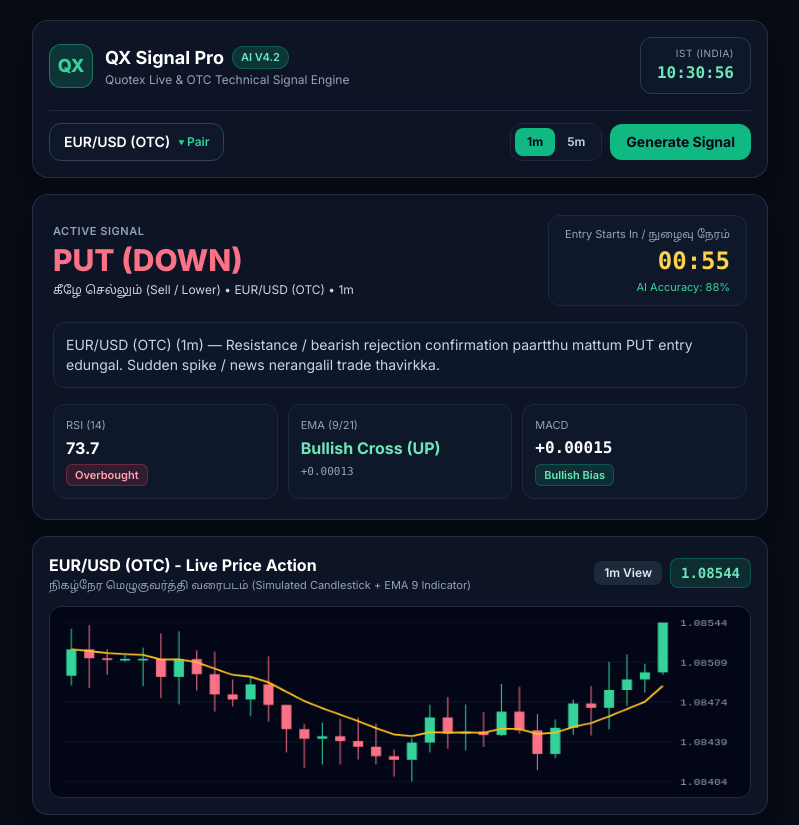
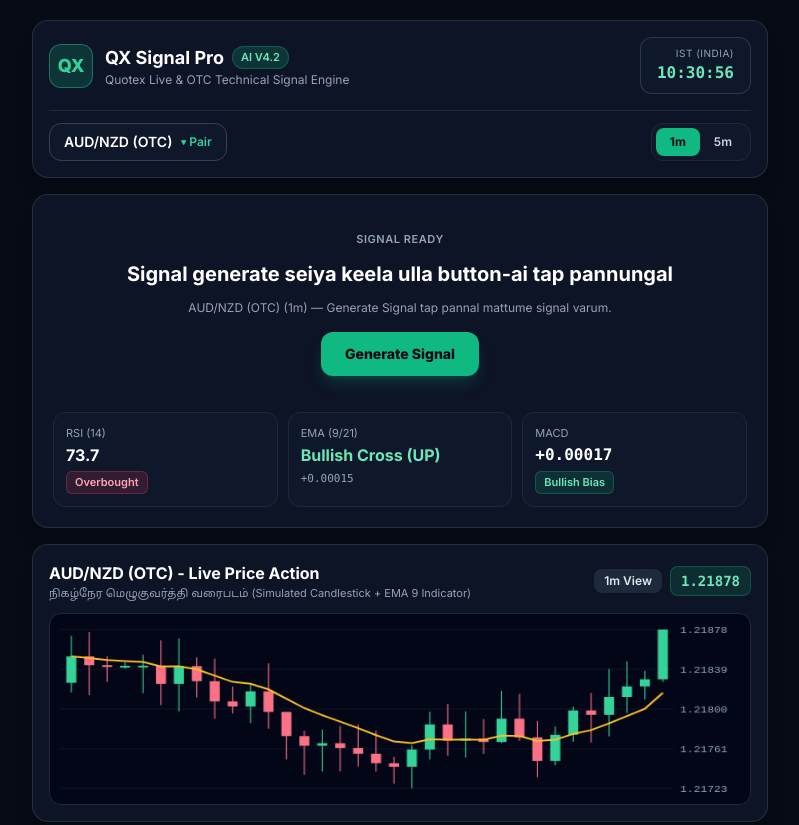
Before and after one commit to vimalqx-ops/qx-signal-pro, a plain HTML site: page index.html in a window 1280 px wide. Shown: the top 825 px of the page, without its empty margins (240-1039 px from the left). Drawn offline with nearby package versions, Linux system fonts and the light colour scheme.

Commit message:
Update index.html

```diff
--- a/index.html
+++ b/index.html
@@ -45,32 +45,47 @@
         </div>
       </div>
 
-      <!-- Controls: Pair, Timeframe, Generate -->
+      <!-- Controls: Pair & Timeframe Only (Generate Signal moved below) -->
       <div class="flex flex-wrap items-center justify-between gap-3 pt-3 border-t border-slate-800">
         <button id="openPairModalBtn" type="button" class="flex items-center gap-2 px-3.5 py-2 rounded-xl bg-slate-900 hover:bg-slate-800 border border-slate-700 text-sm font-semibold text-white">
-          <span id="activePairLabel">EUR/USD (OTC)</span>
+          <span id="activePairLabel">AUD/NZD (OTC)</span>
           <span class="text-xs text-emerald-400">&#9662; Pair</span>
         </button>
 
-        <div class="flex items-center gap-2">
         <div class="inline-flex rounded-xl bg-slate-900 p-1 border border-slate-800">
-            <button id="tf1mBtn" type="button" class="px-3 py-1.5 rounded-lg text-xs font-bold bg-emerald-500 text-slate-950">
+          <button id="tf1mBtn" type="button" class="px-3.5 py-1.5 rounded-lg text-xs font-bold bg-emerald-500 text-slate-950">
             1m
           </button>
-            <button id="tf5mBtn" type="button" class="px-3 py-1.5 rounded-lg text-xs font-semibold text-slate-300 hover:text-white">
+          <button id="tf5mBtn" type="button" class="px-3.5 py-1.5 rounded-lg text-xs font-semibold text-slate-300 hover:text-white">
             5m
-            </button>
-          </div>
-
-          <button id="generateSignalBtn" type="button" class="px-4 py-2 rounded-xl bg-emerald-500 hover:bg-emerald-400 active:scale-95 text-slate-950 font-bold text-xs sm:text-sm transition">
-            Generate Signal
           </button>
         </div>
       </div>
     </header>
 
-    <!-- Active Signal Card -->
-    <section class="glass-card rounded-2xl p-5 space-y-4 shadow-xl">
+    <!-- Signal Card Area: Shows Generate Signal when idle/expired, or Active Signal when running -->
+    <section id="signalSectionCard" class="glass-card rounded-2xl p-5 space-y-4 shadow-xl">
+
+      <!-- Idle / Expired State (Generate Signal Button Here) -->
+      <div id="idleSignalState" class="py-4 text-center space-y-3">
+        <div id="idleStatusLabel" class="text-[11px] uppercase tracking-wider text-slate-400 font-semibold">
+          SIGNAL READY
+        </div>
+        <h2 id="idleTitleText" class="text-lg sm:text-xl font-bold text-white">
+          Signal generate seiya keela ulla button-ai tap pannungal
+        </h2>
+        <p id="idleDescText" class="text-xs text-slate-400 max-w-md mx-auto">
+          Pair matrum timeframe (1m / 5m) select seithu Generate Signal tap pannal mattume signal varum.
+        </p>
+        <div class="pt-1">
+          <button id="generateSignalBtn" type="button" class="px-6 py-3 rounded-xl bg-emerald-500 hover:bg-emerald-400 active:scale-95 text-slate-950 font-extrabold text-sm shadow-lg shadow-emerald-500/20 transition">
+            Generate Signal
+          </button>
+        </div>
+      </div>
+
+      <!-- Active Signal State -->
+      <div id="activeSignalState" class="hidden space-y-4">
         <div class="flex flex-wrap items-center justify-between gap-3">
           <div>
             <div class="text-[11px] uppercase tracking-wider text-slate-400 font-semibold">ACTIVE SIGNAL</div>
@@ -78,7 +93,7 @@
               PUT (DOWN)
             </div>
             <div id="signalSubtext" class="text-xs text-slate-300 mt-1">
-            கீழே செல்லும் (Sell / Lower) &bull; <span id="signalPairAndTf">EUR/USD (OTC) &bull; 1m</span>
+              கீழே செல்லும் (Sell / Lower) &bull; <span id="signalPairAndTf">AUD/NZD (OTC) &bull; 1m</span>
             </div>
           </div>
 
@@ -92,11 +107,12 @@
         </div>
 
         <p id="signalConfirmationNote" class="text-xs sm:text-sm text-slate-300 bg-slate-900/90 border border-slate-800 rounded-xl p-3">
-        EUR/USD (OTC) (1m) — Support / rejection confirmation paartthu mattum entry edungal. Sudden spike / news nerangalil trade thavirkka.
+          AUD/NZD (OTC) (1m) — Resistance / bearish rejection confirmation paartthu mattum PUT entry edungal. Sudden spike / news nerangalil trade thavirkka.
         </p>
+      </div>
 
       <!-- Indicators -->
-      <div class="grid grid-cols-3 gap-2.5">
+      <div class="grid grid-cols-3 gap-2.5 pt-1">
         <div class="bg-slate-900 border border-slate-800 rounded-xl p-3">
           <div class="text-[11px] text-slate-400">RSI (14)</div>
           <div id="indicatorRsiValue" class="text-base font-bold text-white mt-0.5">72.4</div>
@@ -107,7 +123,7 @@
 
         <div class="bg-slate-900 border border-slate-800 rounded-xl p-3">
           <div class="text-[11px] text-slate-400">EMA (9/21)</div>
-          <div id="indicatorEmaSignal" class="text-sm sm:text-base font-bold text-rose-300 mt-0.5">Bearish Cross</div>
+          <div id="indicatorEmaSignal" class="text-sm sm:text-base font-bold text-rose-300 mt-0.5">Bearish Cross (DOWN)</div>
           <div id="indicatorEmaSpread" class="text-[11px] font-mono text-slate-400 mt-1">-0.00012</div>
         </div>
 
@@ -126,7 +142,7 @@
       <div class="flex flex-wrap items-center justify-between gap-2">
         <div>
           <h2 id="chartTitleText" class="text-sm sm:text-base font-bold text-white">
-            EUR/USD (OTC) - Live Price Action
+            AUD/NZD (OTC) - Live Price Action
           </h2>
           <p class="text-[11px] text-slate-400">
             நிகழ்நேர மெழுகுவர்த்தி வரைபடம் (Simulated Candlestick + EMA 9 Indicator)
@@ -137,7 +153,7 @@
             1m View
           </span>
           <span id="domLiveSpotPrice" class="font-mono text-sm font-bold px-2.5 py-1 rounded-lg bg-emerald-500/15 text-emerald-300 border border-emerald-500/30">
-            1.08497
+            1.21826
           </span>
         </div>
       </div>
@@ -172,7 +188,7 @@
         </button>
       </div>
 
-      <input id="pairSearchInput" type="text" placeholder="Search pair (e.g. EUR/USD, GBP/JPY, OTC, BTC, Gold)..." class="w-full px-3 py-2 rounded-xl bg-slate-900 border border-slate-700 text-sm text-white placeholder-slate-500 focus:outline-none focus:border-emerald-400" />
+      <input id="pairSearchInput" type="text" placeholder="Search pair (e.g. AUD/NZD, EUR/USD, OTC, BTC, Gold)..." class="w-full px-3 py-2 rounded-xl bg-slate-900 border border-slate-700 text-sm text-white placeholder-slate-500 focus:outline-none focus:border-emerald-400" />
 
       <div class="flex flex-wrap gap-1.5 text-[11px]">
         <button type="button" data-cat="ALL" class="cat-filter-btn px-2.5 py-1 rounded-lg font-semibold bg-emerald-500 text-slate-950">All</button>
@@ -188,24 +204,46 @@
   <script>
     (function () {
       var PAIRS = [
+        { symbol: 'AUD/NZD (OTC)', cat: 'OTC', basePrice: 1.21826, decimals: 5, volatility: 0.00050 },
         { symbol: 'EUR/USD (OTC)', cat: 'OTC', basePrice: 1.08497, decimals: 5, volatility: 0.00045 },
         { symbol: 'GBP/USD (OTC)', cat: 'OTC', basePrice: 1.26840, decimals: 5, volatility: 0.00052 },
         { symbol: 'USD/JPY (OTC)', cat: 'OTC', basePrice: 154.320, decimals: 3, volatility: 0.085 },
+        { symbol: 'USD/CHF (OTC)', cat: 'OTC', basePrice: 0.88240, decimals: 5, volatility: 0.00044 },
+        { symbol: 'USD/CAD (OTC)', cat: 'OTC', basePrice: 1.39910, decimals: 5, volatility: 0.00046 },
+        { symbol: 'AUD/USD (OTC)', cat: 'OTC', basePrice: 0.65280, decimals: 5, volatility: 0.00044 },
+        { symbol: 'NZD/USD (OTC)', cat: 'OTC', basePrice: 0.59140, decimals: 5, volatility: 0.00042 },
         { symbol: 'EUR/JPY (OTC)', cat: 'OTC', basePrice: 167.410, decimals: 3, volatility: 0.095 },
         { symbol: 'GBP/JPY (OTC)', cat: 'OTC', basePrice: 195.740, decimals: 3, volatility: 0.110 },
         { symbol: 'AUD/CAD (OTC)', cat: 'OTC', basePrice: 0.90412, decimals: 5, volatility: 0.00048 },
         { symbol: 'AUD/CHF (OTC)', cat: 'OTC', basePrice: 0.57380, decimals: 5, volatility: 0.00038 },
         { symbol: 'AUD/JPY (OTC)', cat: 'OTC', basePrice: 100.520, decimals: 3, volatility: 0.068 },
         { symbol: 'CAD/CHF (OTC)', cat: 'OTC', basePrice: 0.63450, decimals: 5, volatility: 0.00040 },
+        { symbol: 'CAD/JPY (OTC)', cat: 'OTC', basePrice: 110.310, decimals: 3, volatility: 0.075 },
         { symbol: 'CHF/JPY (OTC)', cat: 'OTC', basePrice: 174.980, decimals: 3, volatility: 0.105 },
+        { symbol: 'EUR/AUD (OTC)', cat: 'OTC', basePrice: 1.66290, decimals: 5, volatility: 0.00065 },
+        { symbol: 'EUR/CAD (OTC)', cat: 'OTC', basePrice: 1.51840, decimals: 5, volatility: 0.00060 },
         { symbol: 'EUR/CHF (OTC)', cat: 'OTC', basePrice: 0.95620, decimals: 5, volatility: 0.00036 },
         { symbol: 'EUR/GBP (OTC)', cat: 'OTC', basePrice: 0.85520, decimals: 5, volatility: 0.00038 },
+        { symbol: 'EUR/NZD (OTC)', cat: 'OTC', basePrice: 1.83420, decimals: 5, volatility: 0.00072 },
+        { symbol: 'GBP/AUD (OTC)', cat: 'OTC', basePrice: 1.94480, decimals: 5, volatility: 0.00075 },
         { symbol: 'GBP/CAD (OTC)', cat: 'OTC', basePrice: 1.76890, decimals: 5, volatility: 0.00065 },
-        { symbol: 'NZD/USD (OTC)', cat: 'OTC', basePrice: 0.59140, decimals: 5, volatility: 0.00042 },
+        { symbol: 'GBP/CHF (OTC)', cat: 'OTC', basePrice: 1.11940, decimals: 5, volatility: 0.00050 },
+        { symbol: 'GBP/NZD (OTC)', cat: 'OTC', basePrice: 2.14560, decimals: 5, volatility: 0.00085 },
+        { symbol: 'NZD/CAD (OTC)', cat: 'OTC', basePrice: 0.82730, decimals: 5, volatility: 0.00044 },
+        { symbol: 'NZD/CHF (OTC)', cat: 'OTC', basePrice: 0.52190, decimals: 5, volatility: 0.00036 },
+        { symbol: 'NZD/JPY (OTC)', cat: 'OTC', basePrice: 91.240, decimals: 3, volatility: 0.062 },
         { symbol: 'USD/BRL (OTC)', cat: 'OTC', basePrice: 5.81420, decimals: 5, volatility: 0.00320 },
         { symbol: 'USD/MXN (OTC)', cat: 'OTC', basePrice: 20.34800, decimals: 5, volatility: 0.01200 },
         { symbol: 'USD/ARS (OTC)', cat: 'OTC', basePrice: 1004.500, decimals: 3, volatility: 0.450 },
         { symbol: 'USD/TRY (OTC)', cat: 'OTC', basePrice: 34.56200, decimals: 5, volatility: 0.01800 },
+        { symbol: 'USD/INR (OTC)', cat: 'OTC', basePrice: 84.42000, decimals: 5, volatility: 0.02500 },
+        { symbol: 'USD/SGD (OTC)', cat: 'OTC', basePrice: 1.34520, decimals: 5, volatility: 0.00045 },
+        { symbol: 'USD/PHP (OTC)', cat: 'OTC', basePrice: 58.92000, decimals: 5, volatility: 0.01500 },
+        { symbol: 'USD/EGP (OTC)', cat: 'OTC', basePrice: 49.64000, decimals: 5, volatility: 0.01800 },
+        { symbol: 'XAU/USD (OTC)', cat: 'OTC', basePrice: 2649.20, decimals: 2, volatility: 1.55 },
+        { symbol: 'BTC/USD (OTC)', cat: 'OTC', basePrice: 91520.00, decimals: 2, volatility: 70.0 },
+        { symbol: 'DOGE/USD (OTC)', cat: 'OTC', basePrice: 0.39850, decimals: 5, volatility: 0.00220 },
+        { symbol: 'AUD/NZD', cat: 'FOREX', basePrice: 1.10240, decimals: 5, volatility: 0.00046 },
         { symbol: 'EUR/USD', cat: 'FOREX', basePrice: 1.08520, decimals: 5, volatility: 0.00042 },
         { symbol: 'GBP/USD', cat: 'FOREX', basePrice: 1.26910, decimals: 5, volatility: 0.00048 },
         { symbol: 'USD/JPY', cat: 'FOREX', basePrice: 154.180, decimals: 3, volatility: 0.080 },
@@ -218,22 +256,33 @@
         { symbol: 'EUR/GBP', cat: 'FOREX', basePrice: 0.85510, decimals: 5, volatility: 0.00035 },
         { symbol: 'EUR/AUD', cat: 'FOREX', basePrice: 1.66340, decimals: 5, volatility: 0.00062 },
         { symbol: 'EUR/CAD', cat: 'FOREX', basePrice: 1.51780, decimals: 5, volatility: 0.00058 },
+        { symbol: 'EUR/CHF', cat: 'FOREX', basePrice: 0.95600, decimals: 5, volatility: 0.00035 },
+        { symbol: 'EUR/NZD', cat: 'FOREX', basePrice: 1.83380, decimals: 5, volatility: 0.00068 },
         { symbol: 'GBP/AUD', cat: 'FOREX', basePrice: 1.94520, decimals: 5, volatility: 0.00072 },
+        { symbol: 'GBP/CAD', cat: 'FOREX', basePrice: 1.76820, decimals: 5, volatility: 0.00062 },
+        { symbol: 'GBP/CHF', cat: 'FOREX', basePrice: 1.11910, decimals: 5, volatility: 0.00048 },
+        { symbol: 'GBP/NZD', cat: 'FOREX', basePrice: 2.14490, decimals: 5, volatility: 0.00080 },
         { symbol: 'AUD/CAD', cat: 'FOREX', basePrice: 0.91240, decimals: 5, volatility: 0.00042 },
+        { symbol: 'AUD/CHF', cat: 'FOREX', basePrice: 0.57530, decimals: 5, volatility: 0.00036 },
         { symbol: 'AUD/JPY', cat: 'FOREX', basePrice: 100.580, decimals: 3, volatility: 0.065 },
+        { symbol: 'CAD/CHF', cat: 'FOREX', basePrice: 0.63050, decimals: 5, volatility: 0.00038 },
         { symbol: 'CAD/JPY', cat: 'FOREX', basePrice: 110.220, decimals: 3, volatility: 0.072 },
+        { symbol: 'CHF/JPY', cat: 'FOREX', basePrice: 174.820, decimals: 3, volatility: 0.098 },
+        { symbol: 'NZD/CAD', cat: 'FOREX', basePrice: 0.82750, decimals: 5, volatility: 0.00042 },
+        { symbol: 'NZD/CHF', cat: 'FOREX', basePrice: 0.52180, decimals: 5, volatility: 0.00035 },
+        { symbol: 'NZD/JPY', cat: 'FOREX', basePrice: 91.210, decimals: 3, volatility: 0.060 },
         { symbol: 'XAU/USD (Gold)', cat: 'CRYPTO_CMD', basePrice: 2648.50, decimals: 2, volatility: 1.45 },
-        { symbol: 'XAU/USD (OTC)', cat: 'OTC', basePrice: 2649.20, decimals: 2, volatility: 1.55 },
         { symbol: 'XAG/USD (Silver)', cat: 'CRYPTO_CMD', basePrice: 30.640, decimals: 3, volatility: 0.045 },
         { symbol: 'UKBrent Crude', cat: 'CRYPTO_CMD', basePrice: 73.420, decimals: 3, volatility: 0.085 },
         { symbol: 'USCrude WTI', cat: 'CRYPTO_CMD', basePrice: 69.850, decimals: 3, volatility: 0.082 },
+        { symbol: 'Natural Gas', cat: 'CRYPTO_CMD', basePrice: 3.185, decimals: 3, volatility: 0.025 },
         { symbol: 'BTC/USD', cat: 'CRYPTO_CMD', basePrice: 91450.00, decimals: 2, volatility: 65.0 },
-        { symbol: 'BTC/USD (OTC)', cat: 'OTC', basePrice: 91520.00, decimals: 2, volatility: 70.0 },
         { symbol: 'ETH/USD', cat: 'CRYPTO_CMD', basePrice: 3340.50, decimals: 2, volatility: 4.20 },
         { symbol: 'LTC/USD', cat: 'CRYPTO_CMD', basePrice: 88.400, decimals: 3, volatility: 0.180 },
         { symbol: 'XRP/USD', cat: 'CRYPTO_CMD', basePrice: 1.42500, decimals: 5, volatility: 0.00650 },
         { symbol: 'SOL/USD', cat: 'CRYPTO_CMD', basePrice: 238.600, decimals: 3, volatility: 0.450 },
-        { symbol: 'DOGE/USD (OTC)', cat: 'OTC', basePrice: 0.39850, decimals: 5, volatility: 0.00220 }
+        { symbol: 'BNB/USD', cat: 'CRYPTO_CMD', basePrice: 618.400, decimals: 3, volatility: 1.150 },
+        { symbol: 'ADA/USD', cat: 'CRYPTO_CMD', basePrice: 0.94200, decimals: 5, volatility: 0.00520 }
       ];
 
       function getDurationForTimeframe(tf) {
@@ -244,9 +293,11 @@
         selectedPair: PAIRS[0],
         selectedCategory: 'ALL',
         timeframe: '1m',
+        signalActive: false,
+        justExpired: false,
         direction: 'PUT',
         accuracy: 88,
-        countdownSec: 60,
+        countdownSec: 0,
         lastTickSec: null,
         candles: [],
         history: []
@@ -263,6 +314,11 @@
         activePairLabel: document.getElementById('activePairLabel'),
         tf1mBtn: document.getElementById('tf1mBtn'),
         tf5mBtn: document.getElementById('tf5mBtn'),
+        idleSignalState: document.getElementById('idleSignalState'),
+        idleStatusLabel: document.getElementById('idleStatusLabel'),
+        idleTitleText: document.getElementById('idleTitleText'),
+        idleDescText: document.getElementById('idleDescText'),
+        activeSignalState: document.getElementById('activeSignalState'),
         generateSignalBtn: document.getElementById('generateSignalBtn'),
         signalDirectionText: document.getElementById('signalDirectionText'),
         signalSubtext: document.getElementById('signalSubtext'),
@@ -465,6 +521,26 @@
       }
 
       function renderSignalCard() {
+        if (!state.signalActive) {
+          if (el.activeSignalState) el.activeSignalState.classList.add('hidden');
+          if (el.idleSignalState) el.idleSignalState.classList.remove('hidden');
+          if (el.idleStatusLabel) {
+            el.idleStatusLabel.textContent = state.justExpired ? 'SIGNAL EXPIRED' : 'SIGNAL READY';
+          }
+          if (el.idleTitleText) {
+            el.idleTitleText.textContent = state.justExpired
+              ? 'Signal expire aagivittathu — pudhiya signal generate seiya tap pannungal'
+              : 'Signal generate seiya keela ulla button-ai tap pannungal';
+          }
+          if (el.idleDescText) {
+            el.idleDescText.textContent = state.selectedPair.symbol + ' (' + state.timeframe + ') — Generate Signal tap pannal mattume signal varum.';
+          }
+          return;
+        }
+
+        if (el.idleSignalState) el.idleSignalState.classList.add('hidden');
+        if (el.activeSignalState) el.activeSignalState.classList.remove('hidden');
+
         var isCall = state.direction === 'CALL';
         if (el.signalDirectionText) {
           el.signalDirectionText.textContent = isCall ? 'CALL (UP)' : 'PUT (DOWN)';
@@ -523,6 +599,8 @@
           ? Math.floor(84 + Math.random() * 9)
           : Math.floor(78 + Math.random() * 11);
         state.countdownSec = getDurationForTimeframe(state.timeframe);
+        state.signalActive = true;
+        state.justExpired = false;
 
         var timeStr = updateIstClock(Date.now());
         state.history.unshift({
@@ -539,14 +617,16 @@
 
       function handleSetTimeframe(tf) {
         state.timeframe = tf;
+        if (state.signalActive) {
           state.countdownSec = getDurationForTimeframe(tf);
+        }
         if (el.tf1mBtn && el.tf5mBtn) {
           if (tf === '1m') {
-            el.tf1mBtn.className = 'px-3 py-1.5 rounded-lg text-xs font-bold bg-emerald-500 text-slate-950';
-            el.tf5mBtn.className = 'px-3 py-1.5 rounded-lg text-xs font-semibold text-slate-300 hover:text-white';
+            el.tf1mBtn.className = 'px-3.5 py-1.5 rounded-lg text-xs font-bold bg-emerald-500 text-slate-950';
+            el.tf5mBtn.className = 'px-3.5 py-1.5 rounded-lg text-xs font-semibold text-slate-300 hover:text-white';
           } else {
-            el.tf1mBtn.className = 'px-3 py-1.5 rounded-lg text-xs font-semibold text-slate-300 hover:text-white';
-            el.tf5mBtn.className = 'px-3 py-1.5 rounded-lg text-xs font-bold bg-emerald-500 text-slate-950';
+            el.tf1mBtn.className = 'px-3.5 py-1.5 rounded-lg text-xs font-semibold text-slate-300 hover:text-white';
+            el.tf5mBtn.className = 'px-3.5 py-1.5 rounded-lg text-xs font-bold bg-emerald-500 text-slate-950';
           }
         }
         seedCandles(state.selectedPair);
@@ -673,10 +753,14 @@
           state.lastTickSec = wholeSec;
 
           for (var step = 0; step < elapsed; step++) {
+            if (state.signalActive) {
               if (state.countdownSec > 1) {
                 state.countdownSec -= 1;
               } else {
-              state.countdownSec = getDurationForTimeframe(state.timeframe);
+                state.countdownSec = 0;
+                state.signalActive = false;
+                state.justExpired = true;
+              }
             }
             stepCandle();
           }
```
Lines whose indentation alone changed are shown as unchanged.
